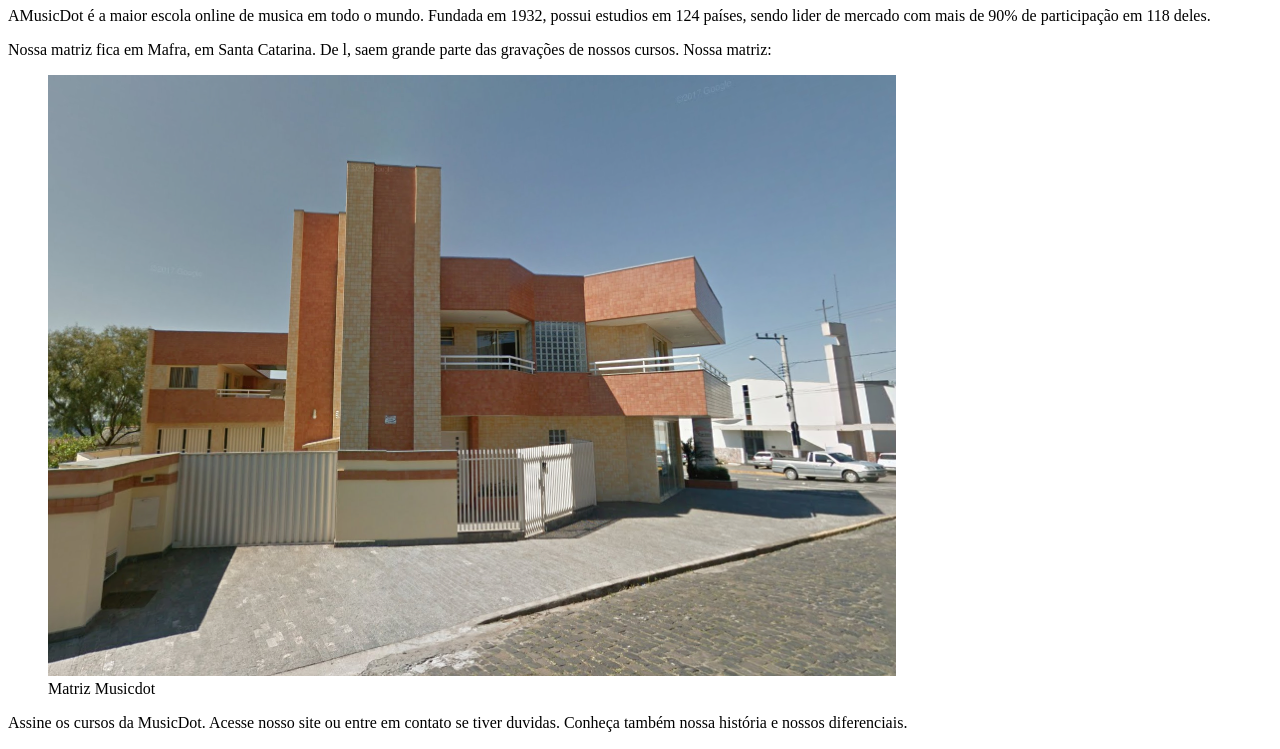
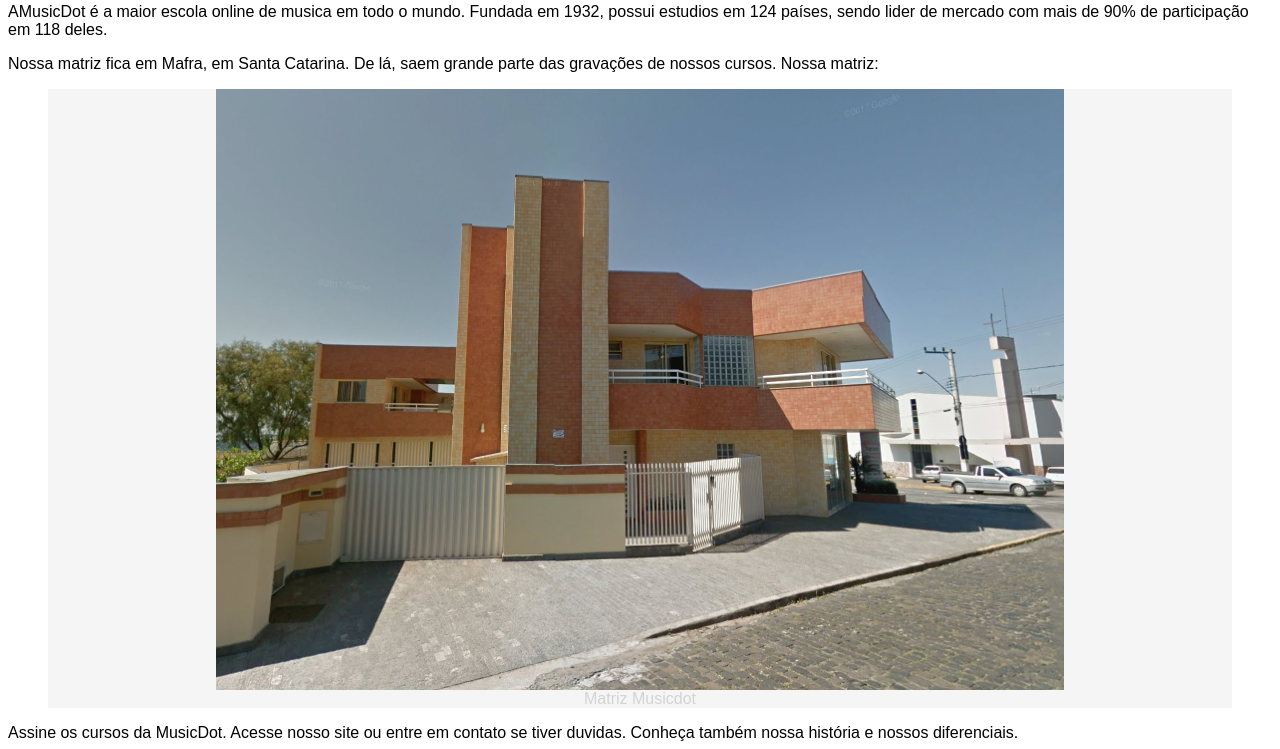
Before and after one commit to LucasMords/SistemasGit, a plain HTML site: page sobre.html in a window 1280 px wide. Shown: the part 143-892 px from the top of the page. Drawn offline with Linux system fonts and the light colour scheme.

Commit message:
Tópico HTML, Atividade 1

```diff
--- a/sobre.html
+++ b/sobre.html
@@ -4,6 +4,7 @@
     <meta charset="UTF-8" />
     <title>MusicDot Sobre a empresa</title>
     <link rel="icon" href="img/favicon.ico"type="image/x-icon">
+    <link rel="stylesheet" href="sobre.css">
 </head>
 <body>
 
@@ -20,7 +21,7 @@
     </p>
 
     <p>
-        Nossa matriz fica em Mafra, em Santa Catarina. De l, saem grande parte das gravações de nossos cursos. Nossa matriz:
+        Nossa matriz fica em Mafra, em Santa Catarina. De lá, saem grande parte das gravações de nossos cursos. Nossa matriz:
     </p>
 
     <figure>
```
